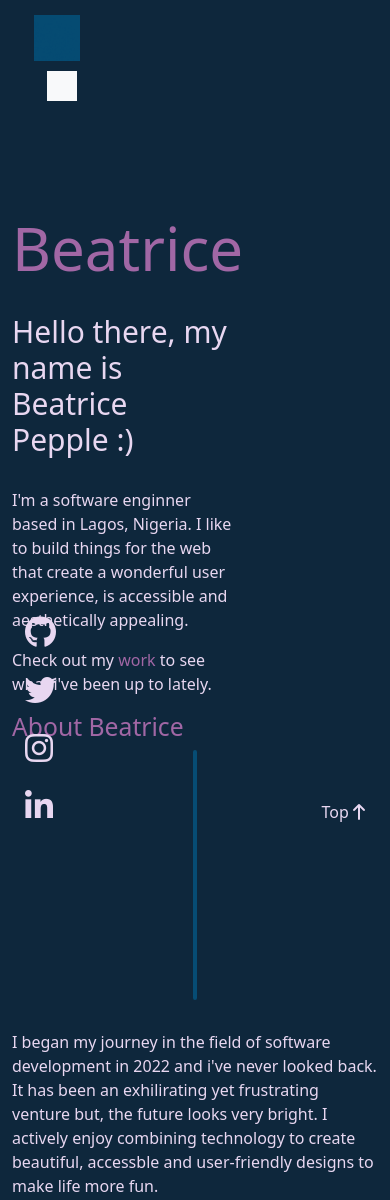
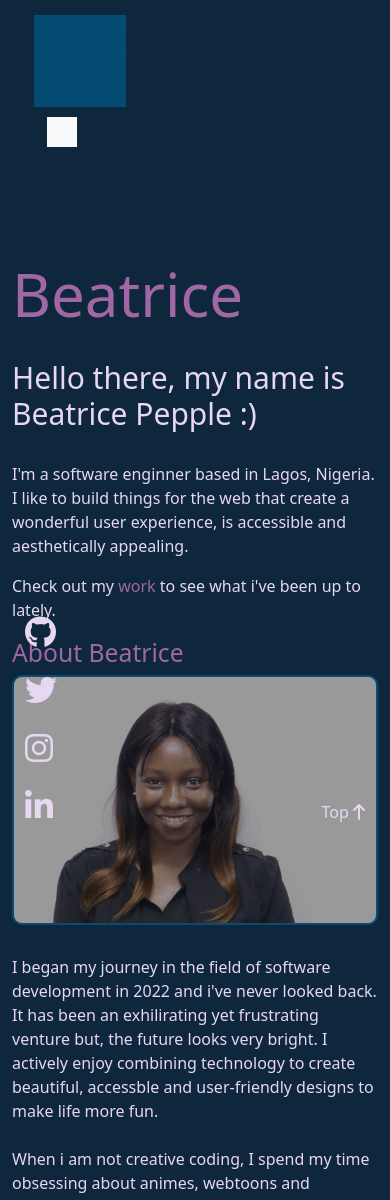
Before and after one commit to Bea-3/beatrice_portfolio, a plain HTML site: page beatrice_portfolio.html in a window 390 px wide. Shown: the top 1200 px of the page. Drawn offline with Linux system fonts and the light colour scheme.

Commit message:
media query favicon and meta tag included

```diff
--- a/beatrice_portfolio.html
+++ b/beatrice_portfolio.html
@@ -4,6 +4,9 @@
 		<title>Beatrice Pepple </title>
 		<meta charset="utf-8">
 		<meta name="viewport" content="width=device-width, initial-scale=1, shrink-to-fit=no">
+		<meta name="description" content=" Beatrice Pepple is a creative software developer based in Lagos, uses html, css, bootstrap and python.">
+		<meta name="keywords" content="Software Engineer, Web Developer, ">
+		<meta name="author" content="Beatrice Pepple ">
 
 		<!-- Bootstrap CSS-->
 		<link href="bootstrap/css/bootstrap.css" rel="stylesheet" type="text/css">
@@ -12,7 +15,7 @@
 		<link href="fontawesome/css/all.css" rel="stylesheet" type="text/css">
 
 		<!-- Place the favicon link here or anywhere in the head section-->
-		<link rel="icon" href="images/favicon.ico">
+		<link rel="icon" href="images/favicon1.png">
 
 		<style type="text/css">
 		#intro{
@@ -168,6 +171,27 @@
 		.card i:hover{
 			color:#e8d7f1;
 		}
+		@media all and (max-width:576px){
+			#profilepic{
+				border:2px solid #064C74;
+				border-radius:10px;
+				width:100%;
+				background-image:linear-gradient(to bottom, rgba(0,0,0,0.4),rgba(0,0,0,0.4)), url('images/beaphoto.jpg');
+				background-size:cover;
+				background-repeat:no-repeat;
+				background-position:center;
+				margin:auto;
+			}
+			#profilepic:hover{
+			background-image:linear-gradient(to bottom, rgba(0,0,0,0),rgba(0,0,0,0)), url('images/beaphoto.jpg');
+			}
+			#intro{
+				width:100%;
+			}
+			#logo{
+				width:30%;
+			}
+		}
 		</style>
 
 	</head>
@@ -180,7 +204,7 @@
 						<nav class="navbar navbar-expand-lg mb-5" >
 							<div class="container-fluid">
 							<a class="navbar-brand" href="#intro">
-								<img src="images/logobp.gif" width="15%" alt="logo">
+								<img src="images/logobp.gif" width="15%" alt="logo" id="logo">
 							</a>
 								<button class="navbar-toggler" type="button" data-bs-toggle="collapse" data-bs-target="#navbaritems"
 								aria-controls="navbarSupportedContent" aria-expanded="false" aria-label="Toggle navigation">
```
Also changed, not shown: images/favicon1.png (added).
